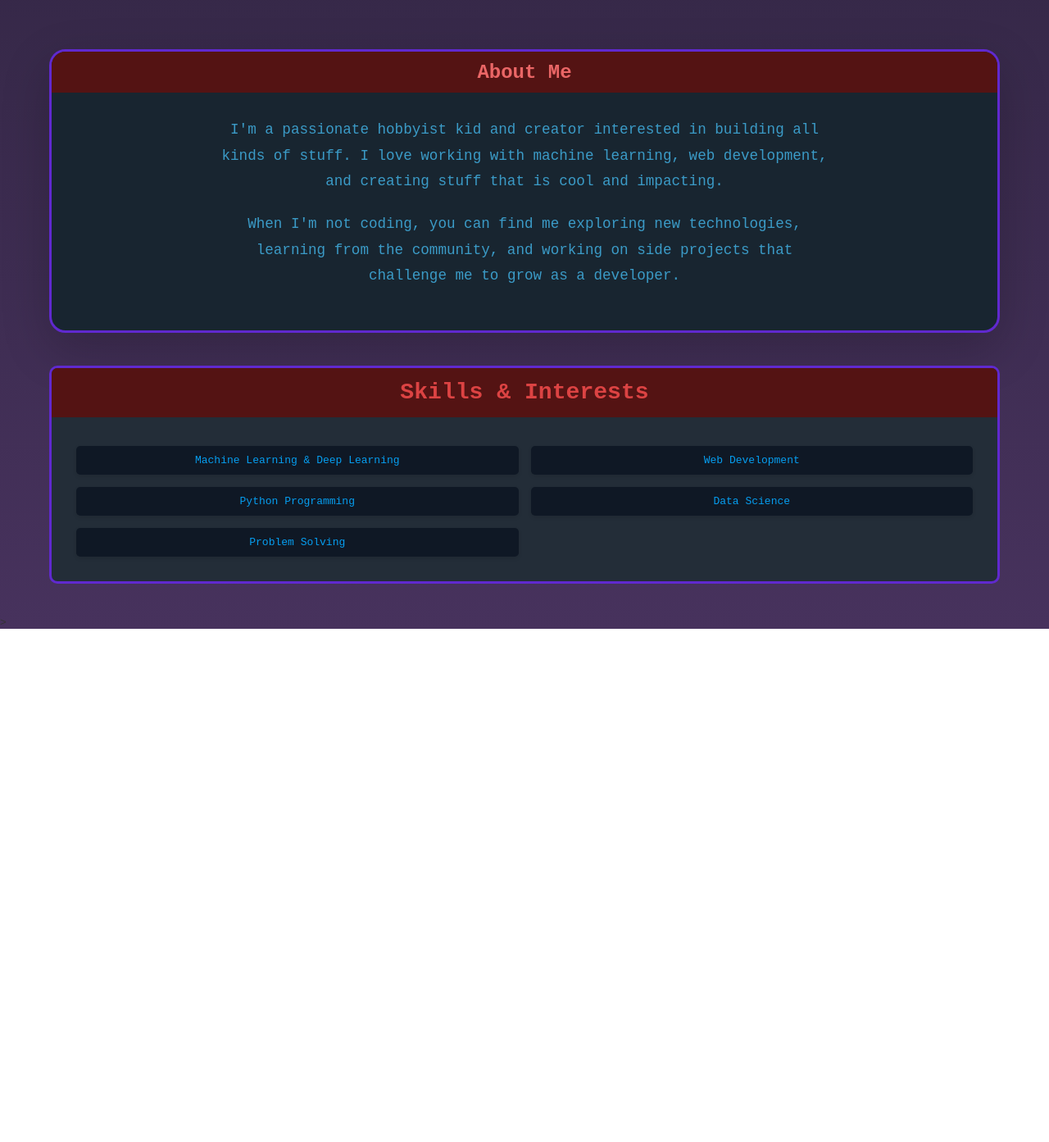
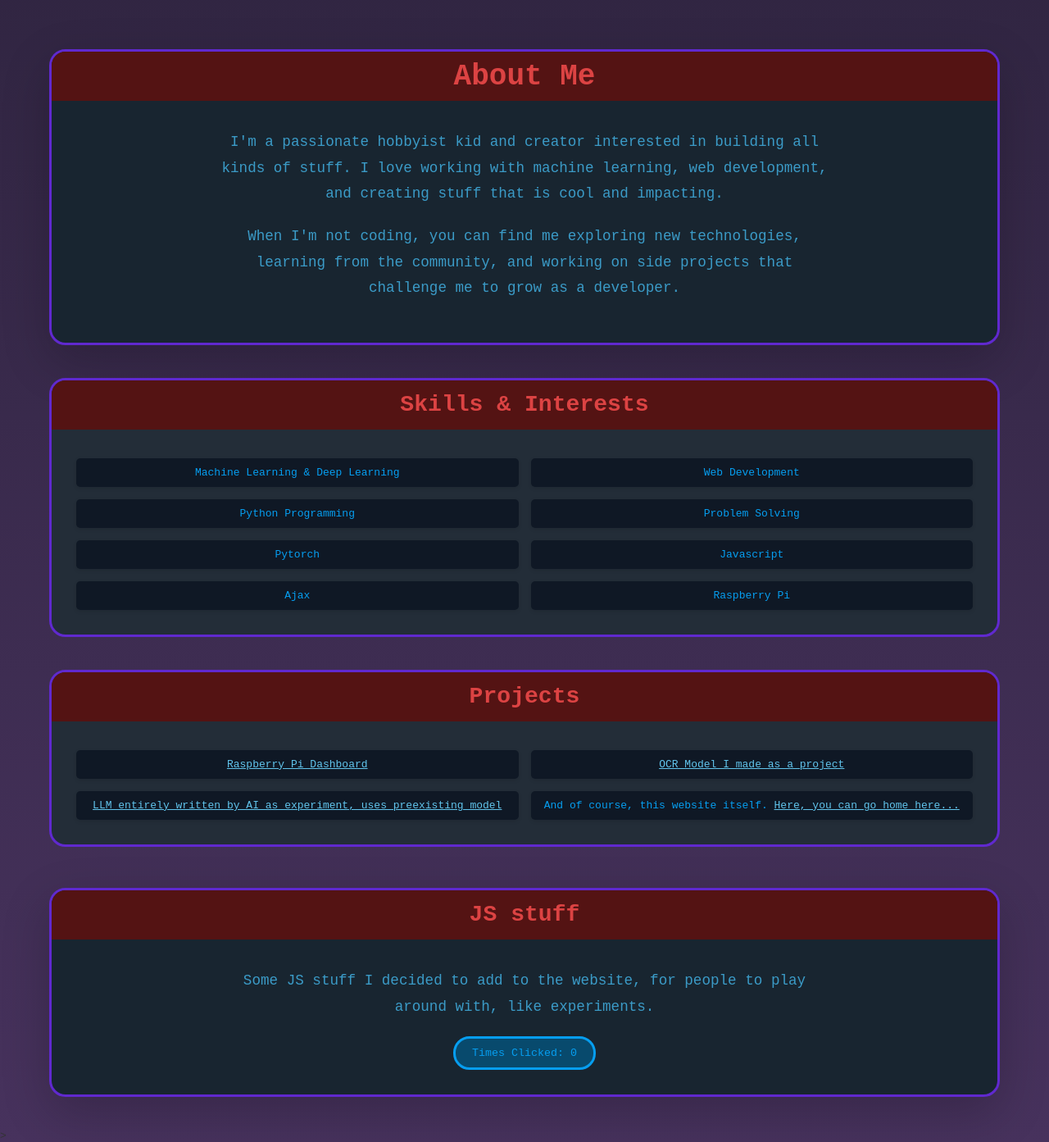
Before and after one commit to Procid-GIT/procid-git.github.io, a plain HTML site: page index.html in a window 1280 px wide. Shown: the part 950-2343 px from the top of the page at 82% size. Before the commit the page ends 1717 px from the top, so only its background shows below. Drawn offline with Linux system fonts and the light colour scheme.

Commit message:
added projects, polished website and reduced redundancies

```diff
--- a/index.html
+++ b/index.html
@@ -21,11 +21,15 @@
                 <div class="Introduction">
                     <p>My name is Procid</p>
                 </div>
-                <button type="button">About me 🔽</button>
+                <div class="buttons-section">
+                    <button type="button">About me 🔽</button>
+                    <button type="button">Projects 💻</button>
+                    <button type="button">Skills 🧑‍🎓</button>
+                </div>
             </div>
 
-            <div class="About-Section reveal">
-                <div class="about_header">
+            <div class="card reveal">
+                <div class="header">
                     <h2>About Me</h2>
                 </div>
                 <div class="about-content">
@@ -36,18 +40,48 @@
                 </div>
             </div>
             <div class="skills reveal">
-                <div class="header_skills">
+                <div class="header">
                     <h3>Skills & Interests</h3>
                 </div>
                 <ul>
                     <li>Machine Learning & Deep Learning</li>
                     <li>Web Development</li>
                     <li>Python Programming</li>
-                    <li>Data Science</li>
                     <li>Problem Solving</li>
+                    <li>Pytorch</li>
+                    <li>Javascript</li>
+                    <li>Ajax</li>
+                    <li>Raspberry Pi</li>
                 </ul>
             </div>
+            <div class="skills reveal">
+                <div class="header">
+                    <h3>Projects</h3>
+                </div>
+                <div class="projects-content">
+                    <ul>
+                        <li><a href="https://github.com/Procid-GIT/Raspberry-Pi-Dashboard">Raspberry Pi Dashboard</a></li>
+                        <li><a href="https://github.com/Procid-GIT/OCR-Digits-Model">OCR Model I made as a project</a></li>
+                        <li><a href="https://github.com/Procid-Git/AI-Offspring">LLM entirely written by AI as experiment, uses preexisting model</a></li>
+                        <li>And of course, this website itself.  <a href="index.html">Here, you can go home here...</a></li>
+                    </ul>
+                </div>
+            </div>
 
+            <div class="card reveal">
+                <div class="header">
+                    <h3>JS stuff</h3>
+                </div>
+                <div class="about-content">
+                    <p> Some JS stuff I decided to add to the website,
+                        for people to play around with, like experiments. </p>
+
+                    <div class="js_stuff">
+                        <button type="button">Times Clicked: 0</button>
+                    </div>
+                </div>
+
+            </div>
         </main>
     </body>
 </html>>
--- a/style.css
+++ b/style.css
@@ -2,6 +2,18 @@
     margin: 0;
     padding: 0;
     box-sizing: border-box;
+}
+
+a {
+    color:#61c4ec;
+}
+
+a:hover {
+    color:#f86666;
+}
+
+a:visited {
+    color:#8b53fb
 }
 
 body {
@@ -85,7 +97,7 @@ main {
 }
 
 /* About Section */
-.About-Section {
+.card {
     min-height: auto;
     background: rgb(24, 37, 48);
     border-radius: 20px;
@@ -103,7 +115,16 @@ main {
     overflow: hidden; /* Clips the top red corners */
 }
 
-.About-Section.revealed {
+.buttons-section {
+    display: flex;
+    flex-direction: row;
+    justify-content: center, space-evenly;
+    gap: 10px;
+    align-items: center;
+
+}
+
+.card.revealed {
     opacity: 1;
     transform: translateY(0);
 }
@@ -115,13 +136,6 @@ main {
     padding: 30px;
 }
 
-.about-content h2 {
-    font-size: 1.5rem;
-    color: #ea6666;
-    margin-bottom: 30px;
-    text-align: center;
-}
-
 .about-content > p {
     font-size: 1.1rem;
     line-height: 1.8;
@@ -130,32 +144,13 @@ main {
     text-align: center;
 }
 
-.about_header {
-    display: flex;
-    justify-content: center;
-    align-items: center;
-    width: 100%;
-    height: 50px; /* Increased slightly for better breathing room */
-    margin: 0;
-    padding-left: 30px;
-    padding-right: 30px;
-    background-color: #541313;
-}
-
-.about_header > h2 {
-    font-size: 1.5rem;
-    color: #ea6666;
-    margin: 0;
-    text-align: center;
-    display: block;
-}
 
 .skills {
     overflow: hidden;
     margin-top: 40px;
     padding: 0px;
     background: #232d38;
-    border-radius: 10px;
+    border-radius: 20px;
     border: 3px solid#6029cf;
     opacity: 0;
     transform: translateY(50px);
@@ -167,7 +162,7 @@ main {
     transform: translateY(0);
 }
 
-.header_skills {
+.header {
     display: flex;
     justify-content: center;
     align-items: center;
@@ -182,7 +177,8 @@ main {
 
 }
 
-.header_skills > h3 {
+.header > h3,
+.header > h2 {
     color: #dc4343;
     display: block;
     text-align: center;
@@ -212,6 +208,36 @@ main {
     box-shadow: 0 5px 15px rgba(102, 126, 234, 0.3);
 }
 
+.js_stuff {
+    display: flex;
+    align-items: center;
+    justify-content: center;
+}
+
+.js_stuff button {
+    border-radius: 20px;
+    background-color: #084a6d;
+    border:3px solid #069ef0;
+    color: #069ef0;
+    padding: 10px;
+    padding-left: 20px;
+    padding-right: 20px;
+    cursor: pointer;
+    font-family: monospace;
+    transition: all 0.3s ease-out;
+}
+
+.js_stuff button:hover {
+    transform: translateY(-5px);
+    background-color:#f05d5d;
+    color:#000000;
+    border-color:#f05d5d;
+}
+
+.js_stuff button:active {
+    background-color: #9e1e40;
+}
+
 /* Animations */
 @keyframes fadeInDown {
     from {
```
